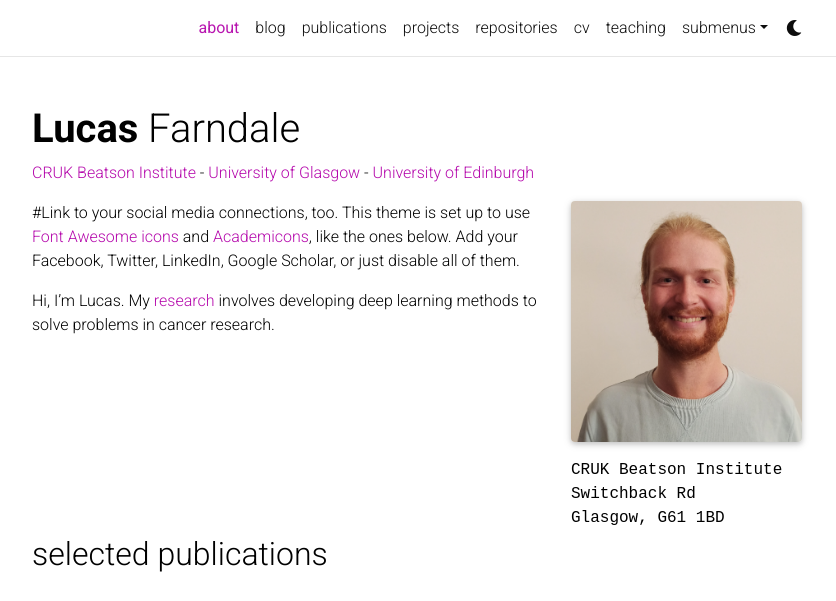
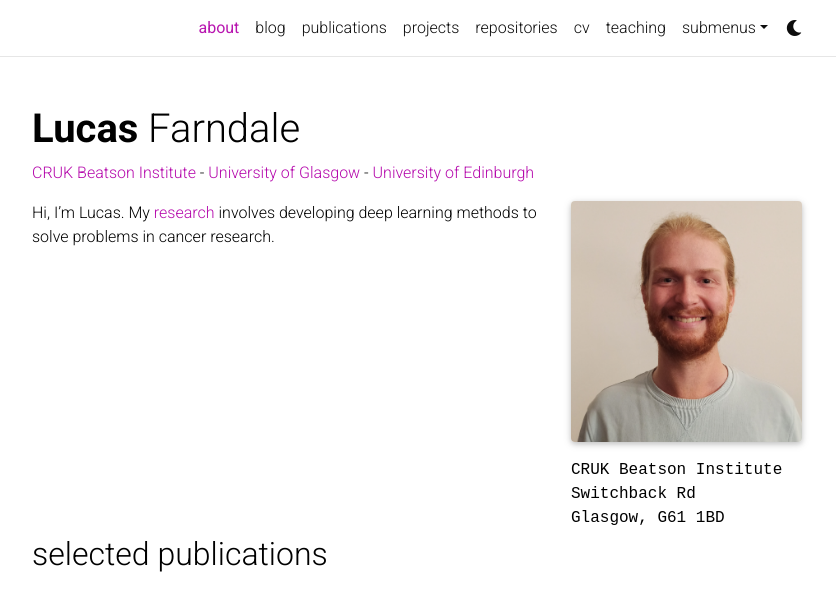
Before and after one commit to lucasfarndale/lucasfarndale.github.io, a Jekyll site: the page built from _pages/about.md, in a window 1280 px wide, cut to the strip 0-601 px from the top of the page. Shown: the whole strip, without its empty margins (223-1059 px from the left). Built offline with Jekyll 4.4.1, drawn with Linux system fonts in a browser that asks for light colours; full-size pictures stand in for the smaller copies a plugin makes; comment, search, counter and statistics services are not loaded; a style sheet for code colours, icons or effects is not loaded.

Commit message:
Update about.md

```diff
--- a/_pages/about.md
+++ b/_pages/about.md
@@ -19,7 +19,5 @@
 social: true  # includes social icons at the bottom of the page
 ---
 
-#Link to your social media connections, too. This theme is set up to use [Font Awesome icons](http://fortawesome.github.io/Font-Awesome/) and [Academicons](https://jpswalsh.github.io/academicons/), like the ones below. Add your Facebook, Twitter, LinkedIn, Google Scholar, or just disable all of them.
-
 
 Hi, I'm Lucas. My [research](/projects/) involves developing deep learning methods to solve problems in cancer research.
```
